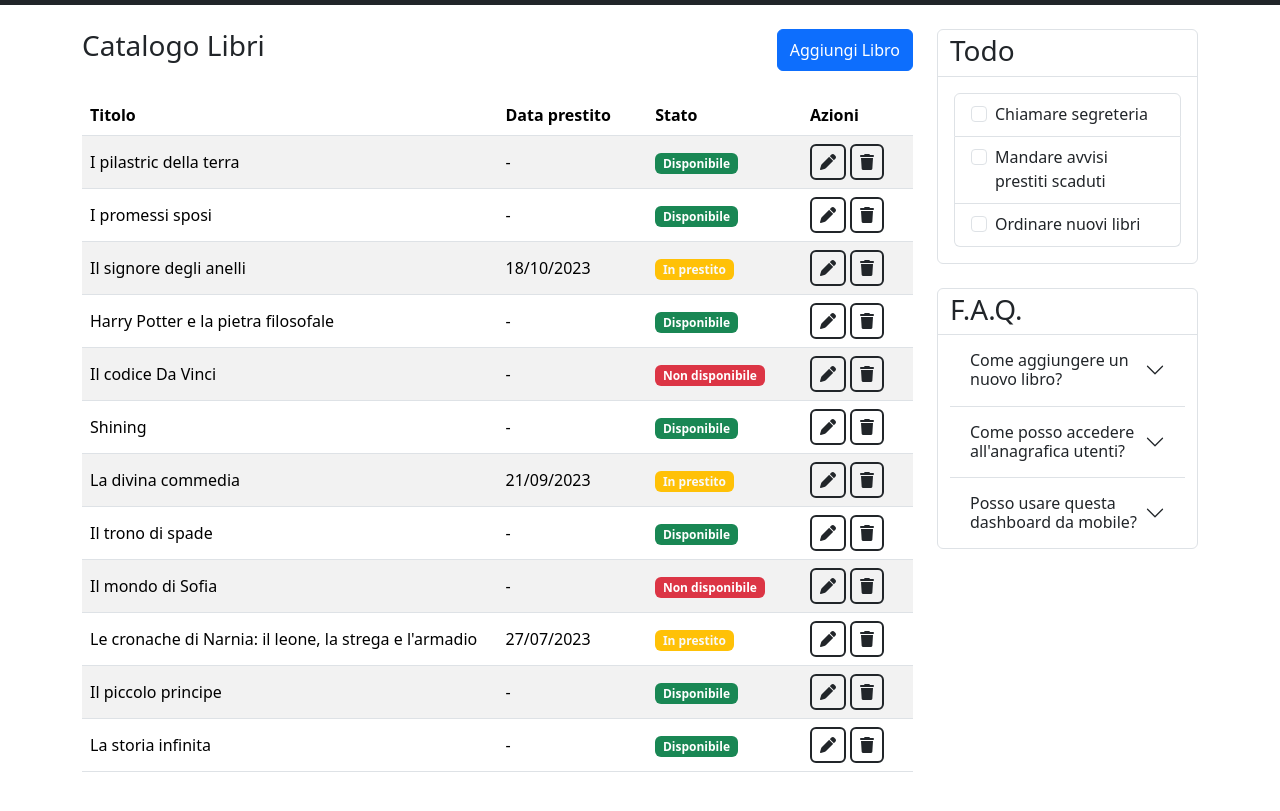
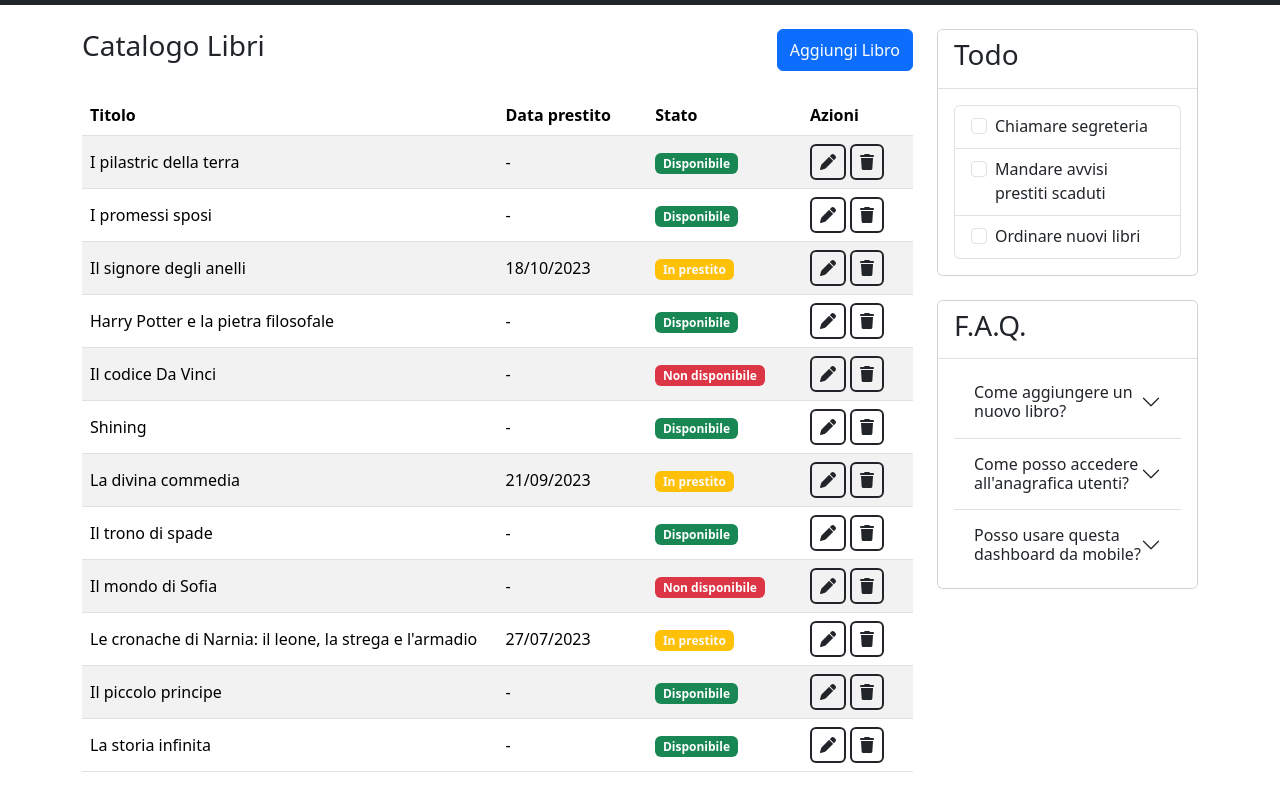
Before and after one commit to EstebanCaponio/html-css-bootstrap-dashboard, a plain HTML site: page index.html in a window 1280 px wide. Shown: the part 81-892 px from the top of the page. Drawn offline with nearby package versions, Linux system fonts and the light colour scheme.

Commit message:
fix: fixed faq and todo, added card

```diff
--- a/index.html
+++ b/index.html
@@ -202,16 +202,18 @@
                 </div>
                 <!-- box2 -->
                 <div class="col-12 col-lg-3">
-                    <div class="container-fluid mb-4">
-                        <div class="row row border rounded-2">
-                            <div class="border-bottom pt-1">
+                    <!-- card Todo -->
+                    <div class="card mb-4">
+                        <ul class="list-group list-group-flush">
+                            <li class="list-group-item">
                                 <h3 class="fw-normal">Todo</h3>
-                            </div>
-                            <div class="p-3">
+                            </li>
+                            <li class="list-group-item p-3">
                                 <ul class="list-group p-0">
                                     <li class="list-group-item">
                                         <span class="form-check">
-                                            <input class="form-check-input" type="checkbox" value="" id="flexCheckDefault">
+                                            <input class="form-check-input" type="checkbox" value=""
+                                                id="flexCheckDefault">
                                             <label class="form-check-label" for="flexCheckDefault">
                                                 Chiamare segreteria
                                             </label>
@@ -219,7 +221,8 @@
                                     </li>
                                     <li class="list-group-item">
                                         <span class="form-check">
-                                            <input class="form-check-input" type="checkbox" value="" id="flexCheckDefault">
+                                            <input class="form-check-input" type="checkbox" value=""
+                                                id="flexCheckDefault">
                                             <label class="form-check-label" for="flexCheckDefault">
                                                 Mandare avvisi prestiti scaduti
                                             </label>
@@ -227,22 +230,24 @@
                                     </li>
                                     <li class="list-group-item">
                                         <span class="form-check">
-                                            <input class="form-check-input" type="checkbox" value="" id="flexCheckDefault">
+                                            <input class="form-check-input" type="checkbox" value=""
+                                                id="flexCheckDefault">
                                             <label class="form-check-label" for="flexCheckDefault">
                                                 Ordinare nuovi libri
                                             </label>
                                         </span>
                                     </li>
                                 </ul>
+                            </li>
+                        </ul>
                     </div>
-                        </div>
-                    </div>
-                    <!-- faq -->
-                    <div class="container-fluid">
-                        <div class="row row border rounded-2">
-                            <div class="border-bottom pt-1">
+                    <!-- card faq -->
+                    <div class="card">
+                        <ul class="list-group list-group-flush">
+                            <li class="list-group-item">
                                 <h3 class="fw-normal">F.A.Q.</h3>
-                            </div>
+                            </li>
+                            <li class="list-group-item">
                                 <div class="accordion accordion-flush" id="accordionFlushExample">
                                     <div class="accordion-item">
                                         <h2 class="accordion-header">
@@ -255,7 +260,8 @@
                                         <div id="flush-collapseOne" class="accordion-collapse collapse"
                                             data-bs-parent="#accordionFlushExample">
                                             <div class="accordion-body">Placeholder content for this accordion, which is
-                                            intended to demonstrate the <code>.accordion-flush</code> class. This is the
+                                                intended to demonstrate the <code>.accordion-flush</code> class. This is
+                                                the
                                                 first item's accordion body.</div>
                                         </div>
                                     </div>
@@ -270,7 +276,8 @@
                                         <div id="flush-collapseTwo" class="accordion-collapse collapse"
                                             data-bs-parent="#accordionFlushExample">
                                             <div class="accordion-body">Placeholder content for this accordion, which is
-                                            intended to demonstrate the <code>.accordion-flush</code> class. This is the
+                                                intended to demonstrate the <code>.accordion-flush</code> class. This is
+                                                the
                                                 second item's accordion body. Let's imagine this being filled with some
                                                 actual content.</div>
                                         </div>
@@ -286,23 +293,31 @@
                                         <div id="flush-collapseThree" class="accordion-collapse collapse"
                                             data-bs-parent="#accordionFlushExample">
                                             <div class="accordion-body">Placeholder content for this accordion, which is
-                                            intended to demonstrate the <code>.accordion-flush</code> class. This is the
-                                            third item's accordion body. Nothing more exciting happening here in terms
-                                            of content, but just filling up the space to make it look, at least at first
+                                                intended to demonstrate the <code>.accordion-flush</code> class. This is
+                                                the
+                                                third item's accordion body. Nothing more exciting happening here in
+                                                terms
+                                                of content, but just filling up the space to make it look, at least at
+                                                first
                                                 glance, a bit more representative of how this would look in a real-world
                                                 application.</div>
                                         </div>
                                     </div>
                                 </div>
+                            </li>
+                        </ul>
                     </div>
-                    </div>
+
+
                 </div>
             </div>
         </div>
     </main>
 
     <!-- script js -->
-    <script src="https://cdn.jsdelivr.net/npm/bootstrap@5.3.3/dist/js/bootstrap.bundle.min.js" integrity="sha384-YvpcrYf0tY3lHB60NNkmXc5s9fDVZLESaAA55NDzOxhy9GkcIdslK1eN7N6jIeHz" crossorigin="anonymous"></script>
+    <script src="https://cdn.jsdelivr.net/npm/bootstrap@5.3.3/dist/js/bootstrap.bundle.min.js"
+        integrity="sha384-YvpcrYf0tY3lHB60NNkmXc5s9fDVZLESaAA55NDzOxhy9GkcIdslK1eN7N6jIeHz"
+        crossorigin="anonymous"></script>
 </body>
 
 </html>
```
Lines whose indentation alone changed are shown as unchanged.
